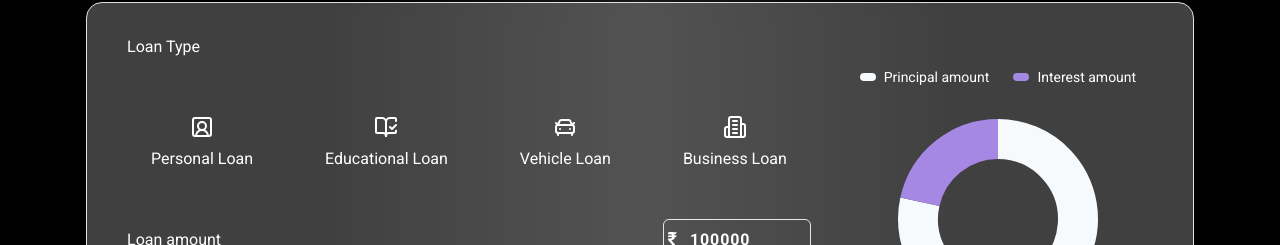
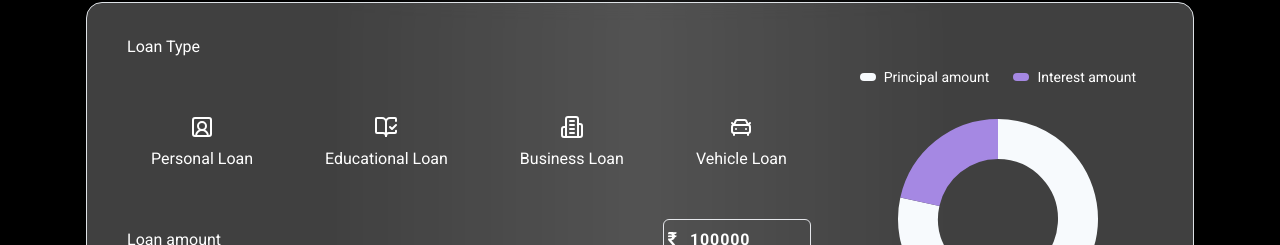
Before and after one commit to Krishnamanoohar/user.happirate.webapp, a React (Vite) app: page /emi-calculator in a window 1280 px wide. Shown: the part 199-444 px from the top of the page. Built offline with nearby package versions, Linux system fonts and the light colour scheme; a web font is replaced by a local one.

Commit message:
Update EMICalculatorSection.jsx

```diff
--- a/src/components/EMICalculatorSection/EMICalculatorSection.jsx
+++ b/src/components/EMICalculatorSection/EMICalculatorSection.jsx
@@ -26,12 +26,12 @@ export default function EMICalculatorSection() {
       icon: <BookOpenCheck />,
     },
     {
+      title: "Business Loan",
+      icon: <Building2 />,
+    },
+    {
       title: "Vehicle Loan",
       icon: <CarFront />,
-    },
-    {
-      title: "Business Loan",
-      icon: <Building2 />,
     },
   ];
 
```
